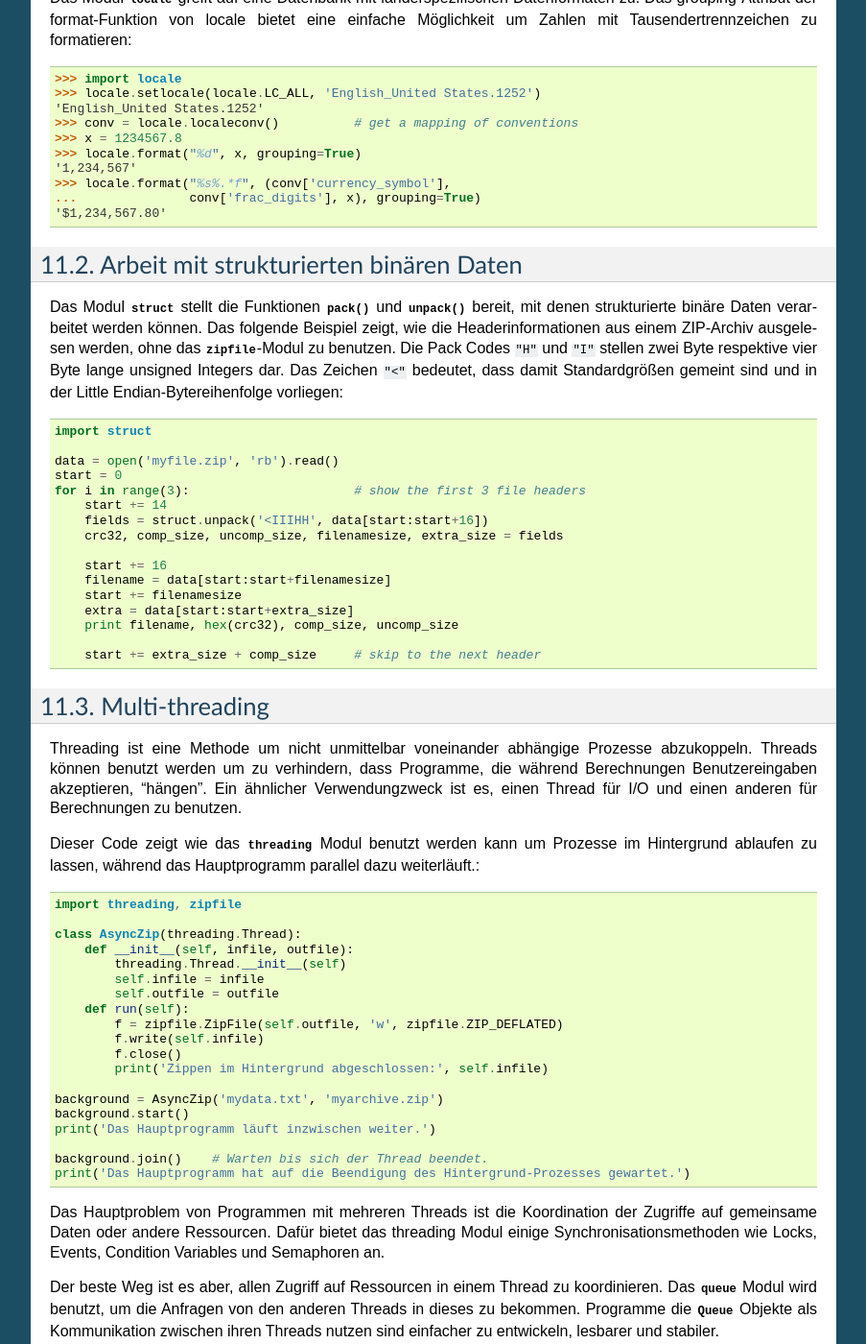
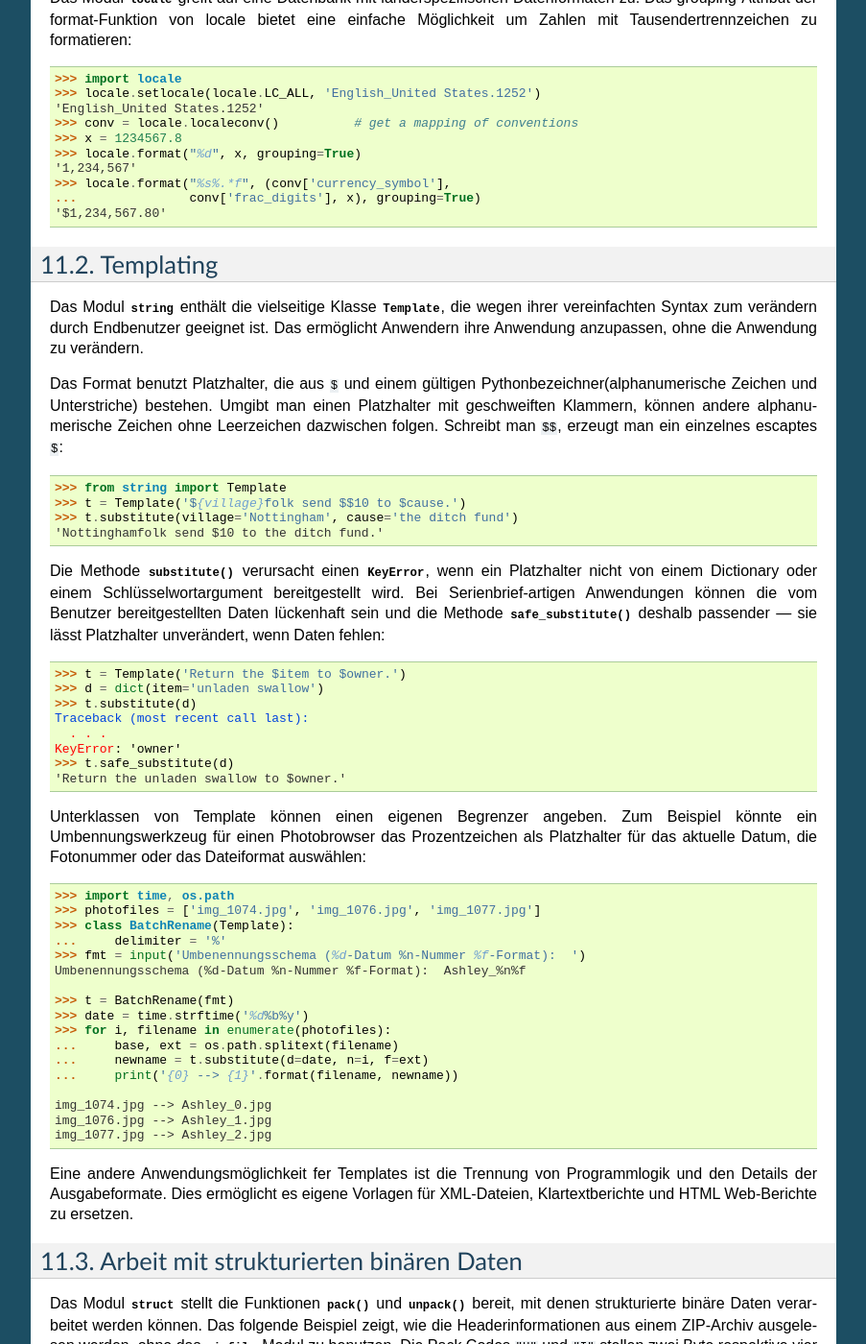
Before and after one commit to cofi/py-tutorial-de, a Sphinx documentation site: the page built from source/stdlib2.rst, in a window 1280 px wide and 1400 px high, scrolled down 958 px. Shown: the whole window at 96% size, without its empty margins (198-1101 px from the left). Built offline with Sphinx 7.4.7, drawn with Linux system fonts in a browser that asks for light colours; some of the changed text lies outside the part shown.

Commit message:
Translated section 11.2 (Issue #80)

```diff
--- a/source/stdlib2.rst
+++ b/source/stdlib2.rst
@@ -68,6 +68,70 @@ eine einfache Möglichkeit um Zahlen mit Tausendertrennzeichen zu formatieren::
    >>> locale.format("%s%.*f", (conv['currency_symbol'],
    ...               conv['frac_digits'], x), grouping=True)
    '$1,234,567.80'
+
+.. _tut-templating:
+
+Templating
+==========
+
+Das Modul :mod:`string` enthält die vielseitige Klasse :class:`Template`, die
+wegen ihrer vereinfachten Syntax zum verändern durch Endbenutzer geeignet ist.
+Das ermöglicht Anwendern ihre Anwendung anzupassen, ohne die Anwendung zu
+verändern.
+
+Das Format benutzt Platzhalter, die aus ``$`` und einem gültigen
+Pythonbezeichner(alphanumerische Zeichen und Unterstriche) bestehen. Umgibt man
+einen Platzhalter mit geschweiften Klammern, können andere alphanumerische
+Zeichen ohne Leerzeichen dazwischen folgen. Schreibt man ``$$``, erzeugt man ein
+einzelnes escaptes ``$``::
+
+   >>> from string import Template
+   >>> t = Template('${village}folk send $$10 to $cause.')
+   >>> t.substitute(village='Nottingham', cause='the ditch fund')
+   'Nottinghamfolk send $10 to the ditch fund.'
+
+Die Methode :meth:`substitute` verursacht einen :exc:`KeyError`, wenn ein
+Platzhalter nicht von einem Dictionary oder einem Schlüsselwortargument
+bereitgestellt wird. Bei Serienbrief-artigen Anwendungen können die vom Benutzer
+bereitgestellten Daten lückenhaft sein und die Methode :meth:`safe_substitute`
+deshalb passender --- sie lässt Platzhalter unverändert, wenn Daten fehlen::
+
+   >>> t = Template('Return the $item to $owner.')
+   >>> d = dict(item='unladen swallow')
+   >>> t.substitute(d)
+   Traceback (most recent call last):
+     . . .
+   KeyError: 'owner'
+   >>> t.safe_substitute(d)
+   'Return the unladen swallow to $owner.'
+
+Unterklassen von Template können einen eigenen Begrenzer angeben. Zum Beispiel
+könnte ein Umbennungswerkzeug für einen Photobrowser das Prozentzeichen als
+Platzhalter für das aktuelle Datum, die Fotonummer oder das Dateiformat
+auswählen::
+
+   >>> import time, os.path
+   >>> photofiles = ['img_1074.jpg', 'img_1076.jpg', 'img_1077.jpg']
+   >>> class BatchRename(Template):
+   ...     delimiter = '%'
+   >>> fmt = input('Umbenennungsschema (%d-Datum %n-Nummer %f-Format):  ')
+   Umbenennungsschema (%d-Datum %n-Nummer %f-Format):  Ashley_%n%f
+
+   >>> t = BatchRename(fmt)
+   >>> date = time.strftime('%d%b%y')
+   >>> for i, filename in enumerate(photofiles):
+   ...     base, ext = os.path.splitext(filename)
+   ...     newname = t.substitute(d=date, n=i, f=ext)
+   ...     print('{0} --> {1}'.format(filename, newname))
+
+   img_1074.jpg --> Ashley_0.jpg
+   img_1076.jpg --> Ashley_1.jpg
+   img_1077.jpg --> Ashley_2.jpg
+
+Eine andere Anwendungsmöglichkeit fer Templates ist die Trennung von
+Programmlogik und den Details der Ausgabeformate. Dies ermöglicht es eigene
+Vorlagen für XML-Dateien, Klartextberichte und HTML Web-Berichte zu ersetzen.
+
 
 .. _tut-binary-formats:
 
```
